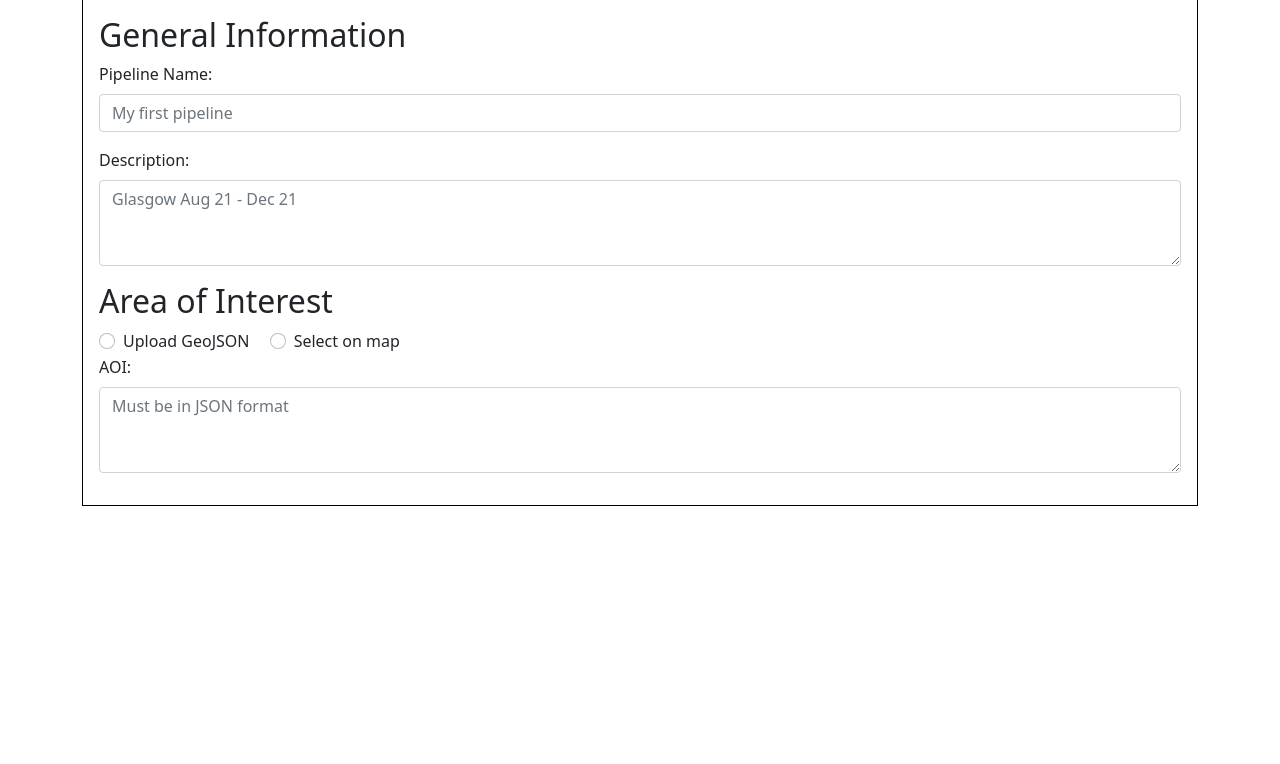
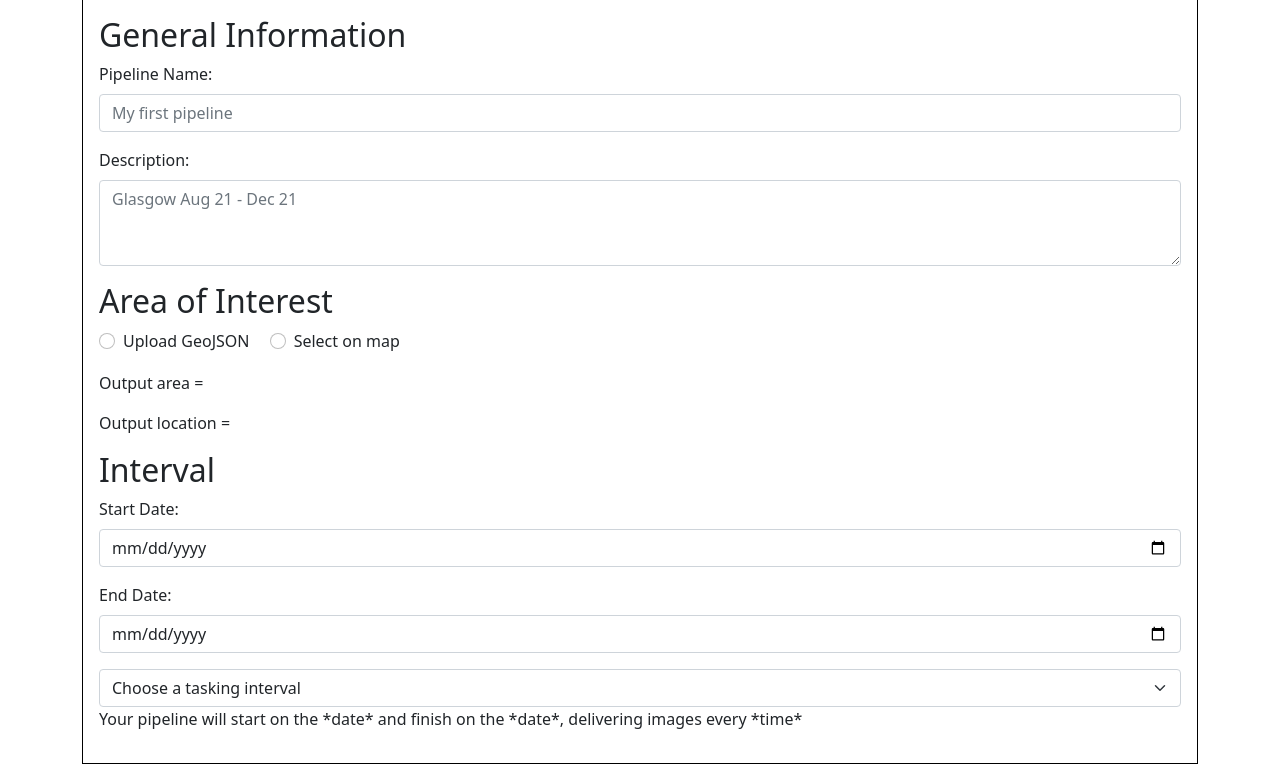
Before and after one commit to MojosBeans100/Milestone-Project-4, a Django app: page /create_pipeline.html in a window 1280 px wide. Shown: the part 81-845 px from the top of the page. Before the commit the page ends 587 px from the top, so only its background shows below. Run offline with Django 3.2, Linux system fonts and the light colour scheme.

Commit message:
Add JS to aoi input in form to swap input types when radio buttons chosen

```diff
--- /dev/null
+++ b/static/script.js
@@ -0,0 +1,37 @@
+function aoi_choice() {
+
+    upload_geojson = document.getElementById("upload_geojson").checked
+    select_map = document.getElementById("select_map").checked
+
+    console.log(select_map)
+    aoi_input = document.getElementById("aoi_input")
+
+    if (upload_geojson == true) {
+
+        if (aoi_input.childElementCount >= 0) {
+            aoi_input.removeChild(aoi_input.lastChild)
+            console.log("geo json removed")
+        }
+        aoi = document.createElement("textarea")
+        aoi.placeholder = "Upload co-ordinates in valid GeoJSON format"
+        aoi.rows = 4
+        aoi_input.appendChild(aoi)
+
+
+    } else if (select_map == true) {
+
+        if (aoi_input.childElementCount >= 0) {
+            aoi_input.removeChild(aoi_input.lastChild)
+
+        }
+        aoi = document.createElement("input")
+        aoi.type = "date"
+        aoi_input.appendChild(aoi)
+    }
+
+}
+
+function hello() {
+
+    console.log(hello)
+}
--- a/templates/create_pipeline.html
+++ b/templates/create_pipeline.html
@@ -24,24 +24,51 @@
 
             <h2>Area of Interest</h2>
 
-            <div class="form-check form-check-inline"" >
-                <input class="form-check-input" type="radio" name="flexRadioDefault" id="flexRadioDefault1">
-                <label class="form-check-label" for="flexRadioDefault1">
-                  Upload GeoJSON
+            <div class="form-check form-check-inline">
+                <input onchange="aoi_choice();" class=" form-check-input" type="radio" name="aoi_select" id="upload_geojson">
+                <label class="form-check-label" for="upload_geojson">
+                    Upload GeoJSON
                 </label>
-              </div>
+            </div>
 
-              <div class="form-check form-check-inline"">
-                <input class="form-check-input" type="radio" name="flexRadioDefault" id="flexRadioDefault1">
-                <label class="form-check-label" for="flexRadioDefault1">
-                 Select on map
+            <div class="form-check form-check-inline">
+                <input onchange="aoi_choice();" class=" form-check-input" type="radio" name="aoi_select" id="select_map">
+                <label class="form-check-label" for="select_map">
+                    Select on map
                 </label>
-              </div>
+            </div>
+
+            <div class="mb-3" id="aoi_input">
+                <!-- <label for="aoi" class="form-label">AOI:</label>
+                <textarea class="form-control" id="aoi" rows="3" placeholder="Must be in JSON format"></textarea> -->
+
+            </div>
+
+            <p>Output area = </p>
+            <p>Output location = </p>
+
+            <h2>Interval</h2>
+            <div class="mb-3">
+                <label for="start_date" class="form-label">Start Date:</label>
+                <input type="date" class="form-control" id="start_date"></textarea>
+            </div>
 
             <div class="mb-3">
-                <label for="aoi" class="form-label">AOI:</label>
-                <textarea class="form-control" id="aoi" rows="3" placeholder="Must be in JSON format"></textarea>
+                <label for="end_date" class="form-label">End Date:</label>
+                <input type="date" class="form-control" id="end_date"></textarea>
             </div>
+
+            <select class="form-select" aria-label="Default select example">
+                <option selected disabled>Choose a tasking interval</option>
+                <option value="1">Weekly</option>
+                <option value="2">Biweekly</option>
+                <option value="3">Monthly</option>
+                <option value="4">Bimonthly</option>
+            </select>
+
+            <p>Your pipeline will start on the *date* and finish on the *date*, delivering images every *time*</p>
+
+            <!-- <button onclick="aoi_choice();" type="button">PRESS ME</button> -->
 
         </form>
     </div>
--- a/templates/homepage.html
+++ b/templates/homepage.html
@@ -1,5 +1,7 @@
 <!DOCTYPE html>
 <html lang="en">
+
+{% load static %}
 
 <head>
     <meta charset="UTF-8">
@@ -30,6 +32,8 @@
     <h1>Homepage</h1>
     {% endblock content %}
 
+    <script src="../static/script.js"></script>
+
 </body>
 
 </html>
```
Also changed, not shown: spaceport/forms.py (line endings or trailing spaces).
